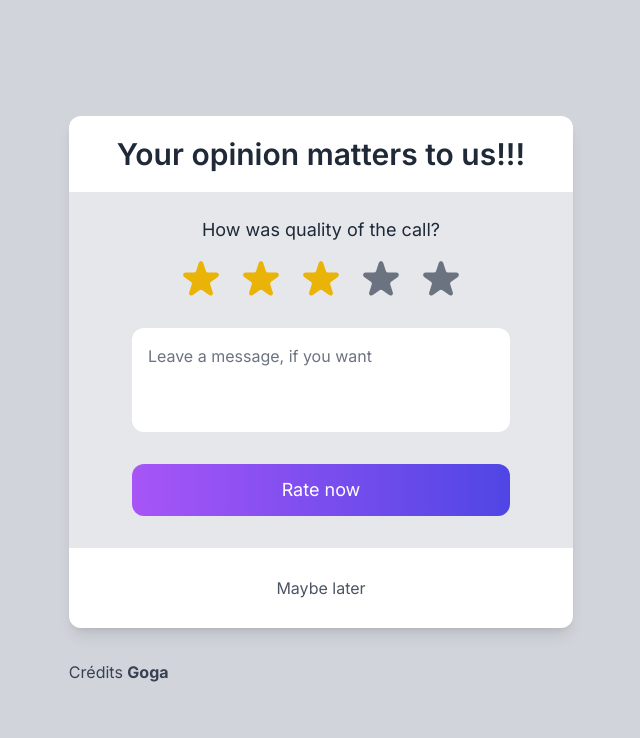
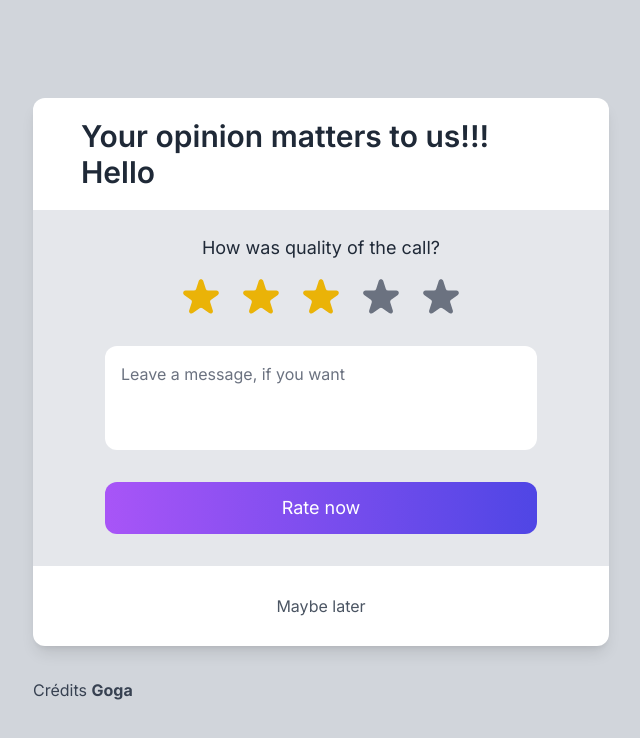
Before and after one commit to boxxxer908/next, a Next.js app: page /pages/tester/tailwind/rating in a window 1280 px wide. Shown: the top 738 px of the page, without its empty margins (319-959 px from the left). Built offline with nearby package versions, Linux system fonts and the light colour scheme.

Commit message:
Update page.jsx

```diff
--- a/app/pages/tester/tailwind/rating/page.jsx
+++ b/app/pages/tester/tailwind/rating/page.jsx
@@ -8,7 +8,7 @@ export default function Test() {
           <div class="bg-white min-w-1xl flex flex-col rounded-xl shadow-lg">
             <div class="px-12 py-5">
               <h2 class="text-gray-800 text-3xl font-semibold">
-                Your opinion matters to us!!!
+                Your opinion matters to us!!! Hello
               </h2>
             </div>
             <div class="bg-gray-200 w-full flex flex-col items-center">
```
